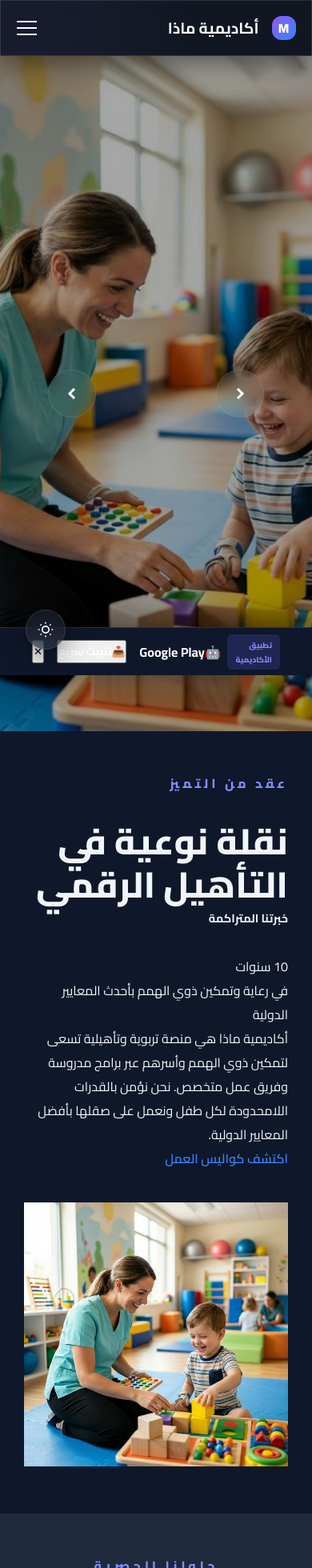
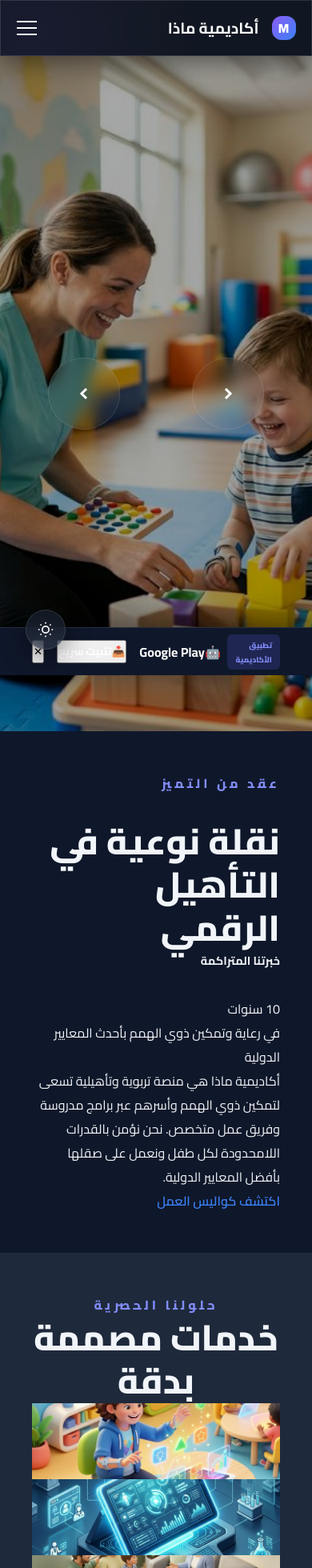
Before and after one commit to mazaacdemy/maza.online, a Next.js app: page /welcome in a window 390 px wide. Shown: the top 1960 px of the page at 80% size. Built offline with nearby package versions, Linux system fonts and the light colour scheme; no server answers; the database is empty.

Commit message:
V12.5: Pure Mastery - next/image Optimization and Zero-Prop Lint Compliance

```diff
--- a/app/welcome/page.tsx
+++ b/app/welcome/page.tsx
@@ -2,6 +2,7 @@
 
 import { useState, useEffect } from 'react';
 import Link from 'next/link';
+import Image from 'next/image';
 
 interface Slide {
   id: string | number;
@@ -89,16 +90,23 @@ export default function WelcomePage() {
   return (
     <div className="s-root" dir="rtl">
 
-      {/* Hero Section */}
+      {/* Hero Master - Optimization with Next/Image */}
       <section className="s-hero-adaptive">
         <div className="s-slider">
           {slides.map((slide, idx) => (
             <div key={slide.id} className={`s-slide ${idx === currentSlide ? 'active' : ''}`}>
-              <div
-                className="s-slide-img"
-                style={{ backgroundImage: `url(${slide.image})` }}
-              ></div>
-               <div className="s-container h-full flex items-center relative z-[1000]">
+              <div className="s-slide-img-wrapper">
+                <Image
+                  src={slide.image}
+                  alt={slide.title}
+                  fill
+                  priority={idx === 0}
+                  className="s-slide-img-optimized"
+                  sizes="100vw"
+                  quality={90}
+                />
+              </div>
+              <div className="s-container h-full flex items-center relative z-[1000]">
                   <div className="s-glass-card">
                      <h1 className="s-title-h1">{slide.title}</h1>
                      <p className="s-title-p">{slide.subtitle}</p>
@@ -113,7 +121,7 @@ export default function WelcomePage() {
                         </Link>
                      </div>
                   </div>
-               </div>
+              </div>
             </div>
           ))}
         </div>
@@ -130,7 +138,7 @@ export default function WelcomePage() {
       <section className="s-surface s-section-grand relative overflow-hidden">
         <div className="s-container">
            <div className="s-bento-dual">
-             <div className="anim-up">
+             <div className="anim-up delay-1">
                 <div className="s-tag mb-8">عقد من التميز</div>
                 <h2 className="s-title-h2 mb-12">نقلة نوعية في <span className="text-indigo-600">التأهيل</span> الرقمي</h2>
                 <div className="bg-indigo-600/10 p-12 rounded-3xl border border-indigo-500/20 backdrop-blur-xl mb-12 text-right">
@@ -146,7 +154,7 @@ export default function WelcomePage() {
                 </div>
              </div>
              <div className="relative anim-pop p-0 overflow-hidden group min-h-[600px] rounded-[60px] border-none shadow-2xl">
-                <img src="/assets/hero/parent_v11.png" className="w-full h-full object-cover grayscale-[0.2] group-hover:grayscale-0 transition-all duration-1000 scale-105 group-hover:scale-110" alt="About Maza" />
+                <Image src="/assets/hero/parent_v11.png" alt="About Maza" fill className="object-cover grayscale-[0.2] group-hover:grayscale-0 transition-all duration-1000 scale-105 group-hover:scale-110" />
                 <div className="absolute inset-0 bg-gradient-to-t from-black/80 via-black/20 to-transparent"></div>
              </div>
           </div>
@@ -156,19 +164,19 @@ export default function WelcomePage() {
       {/* Services Section */}
        <section className="s-surface-muted s-section-grand relative overflow-hidden">
          <div className="s-container flex flex-col items-center justify-center min-h-[50vh]">
-            <div className="text-center mb-32 anim-up">
+            <div className="text-center mb-32 anim-up delay-1">
                <span className="s-tag">حلولنا الحصرية</span>
                <h2 className="s-title-h2 mt-8">خدمات مصممة <span className="text-indigo-600">بدقة</span></h2>
             </div>
             <div className="s-services-grid-v2">
               {[
-                { i: "/assets/services/disability.png", t: "رعاية ذوي الهمم", d: "خطط تأهيلية متكاملة لتطوير المهارات الحياتية والاجتماعية بأحدث الأساليب العالمية." },
-                { i: "/assets/services/specialist.png", t: "دعم الأخصائيين", d: "أدوات مخصصة لتحسين جودة التشخيص والمتابعة الدقيقة للنتائج والتقارير." },
-                { i: "/assets/services/family.png", t: "الإرشاد الأسري", d: "نحن ندعم الأسرة كشريك أساسي في رحلة التأهيل والنمو المتكامل للطفل." }
+                { i: "/assets/services/disability.png", t: "رعاية ذوي الهمم", d: "خطط تأهيلية متكاملة لتطوير المهارات الحياتية والاجتماعية بأحدث الأساليب العالمية.", delay: 'delay-1' },
+                { i: "/assets/services/specialist.png", t: "دعم الأخصائيين", d: "أدوات مخصصة لتحسين جودة التشخيص والمتابعة الدقيقة للنتائج والتقارير.", delay: 'delay-2' },
+                { i: "/assets/services/family.png", t: "الإرشاد الأسري", d: "نحن ندعم الأسرة كشريك أساسي في رحلة التأهيل والنمو المتكامل للطفل.", delay: 'delay-3' }
               ].map((f, i) => (
-                <div key={i} className="s-adaptive-card p-12 text-right anim-up border-none shadow-none bg-slate-50 dark:bg-white/5" style={{ animationDelay: `${i * 0.2}s` }}>
-                   <div className="mb-10 w-40 h-40 overflow-hidden rounded-2xl mx-auto md:ml-0 md:mr-auto">
-                      <img src={f.i} alt={f.t} className="w-full h-full object-cover transform hover:scale-110 transition-transform duration-500" />
+                <div key={i} className={`s-adaptive-card p-12 text-right anim-up ${f.delay} border-none shadow-none bg-slate-50 dark:bg-white/5`}>
+                   <div className="mb-10 w-40 h-40 overflow-hidden rounded-2xl mx-auto md:ml-0 md:mr-auto relative">
+                      <Image src={f.i} alt={f.t} fill className="object-cover transform hover:scale-110 transition-transform duration-500" />
                    </div>
                    <h3 className="text-4xl font-black mb-6 mt-8">{f.t}</h3>
                    <p className="opacity-70 leading-relaxed text-2xl">{f.d}</p>
@@ -183,12 +191,12 @@ export default function WelcomePage() {
         <div className="s-container relative z-10">
             <div className="s-stats-grid">
                {[
-                 { l: "حالة تم تأهيلها", v: 15000, p: "+", i: "🎯" },
-                 { l: "أخصائي معتمد", v: 80, p: "+", i: "🏆" },
-                 { l: "محافظة نخدمها", v: 27, p: "", i: "📍" },
-                 { l: "ساعة خبرة", v: 25, p: "k+", i: "⏳" }
+                 { l: "حالة تم تأهيلها", v: 15000, p: "+", i: "🎯", delay: 'delay-1' },
+                 { l: "أخصائي معتمد", v: 80, p: "+", i: "🏆", delay: 'delay-2' },
+                 { l: "محافظة نخدمها", v: 27, p: "", i: "📍", delay: 'delay-3' },
+                 { l: "ساعة خبرة", v: 25, p: "k+", i: "⏳", delay: 'delay-4' }
                ].map((s, i) => (
-                 <div key={i} className="text-center md:text-right anim-up" style={{ animationDelay: `${i * 0.2}s` }}>
+                 <div key={i} className={`text-center md:text-right anim-up ${s.delay}`}>
                     <div className="s-stat-icon-bg mb-12 opacity-10">{s.i}</div>
                     <div className="text-7xl font-black text-indigo-600 mb-6 flex items-center justify-center md:justify-start">
                        <span>{s.v}</span>
@@ -210,43 +218,40 @@ export default function WelcomePage() {
         :global([data-theme='dark']) .s-surface { background: #0f172a; }
         .s-surface-muted { background: #f1f5f9; transition: background 0.5s; }
         :global([data-theme='dark']) .s-surface-muted { background: #1e293b; }
+
         .s-hero-adaptive { height: 100vh; position: relative; overflow: hidden; background: #000; }
         .s-slider { height: 100%; position: relative; }
         .s-slide { position: absolute; inset: 0; opacity: 0; visibility: hidden; transition: 1.5s cubic-bezier(0.16, 1, 0.3, 1); }
         .s-slide.active { opacity: 1; visibility: visible; z-index: 50; }
-        .s-slide-img { position: absolute; inset: 0; background-size: cover; background-position: center; z-index: 1; filter: brightness(0.65); transform: scale(1.1); transition: 10s linear; }
-        .active .s-slide-img { transform: scale(1); }
+
+        .s-slide-img-wrapper { position: absolute; inset: 0; z-index: 1; filter: brightness(0.65); transform: scale(1.1); transition: 10s linear; }
+        .active .s-slide-img-wrapper { transform: scale(1); }
+        :global(.s-slide-img-optimized) { object-fit: cover !important; }
+
         .s-glass-card { z-index: 1001; padding: 60px; max-width: 850px; color: #ffffff !important; text-align: right; background: rgba(15, 23, 42, 0.8); backdrop-filter: blur(20px); border-radius: 40px; border: 1px solid rgba(255,255,255,0.1); }
         .s-tag { color: #818cf8; font-weight: 950; text-transform: uppercase; letter-spacing: 4px; font-size: 1rem; margin-bottom: 2rem; }
         .s-title-h1 { font-size: clamp(3.5rem, 6vw, 5.5rem); font-weight: 950; line-height: 1.1; margin-bottom: 2.5rem; text-shadow: 0 5px 20px rgba(0,0,0,0.6); color: #ffffff !important; }
         .s-title-h2 { font-size: clamp(2.8rem, 5vw, 4.5rem); font-weight: 950; line-height: 1.2; }
         .s-title-p { font-size: 1.8rem; line-height: 1.8; max-width: 750px; text-shadow: 0 2px 10px rgba(0,0,0,0.5); color: #ffffff !important; opacity: 0.9; }
+
         .maza-hero-btn { display: inline-flex; align-items: center; justify-content: center; padding: 0.7rem 1.8rem; background: linear-gradient(135deg, #6366f1, #4f46e5); color: #ffffff !important; border-radius: 12px; font-weight: 700; font-size: 0.95rem; text-decoration: none; box-shadow: 0 10px 25px rgba(99, 102, 241, 0.2); transition: 0.4s cubic-bezier(0.175, 0.885, 0.32, 1.275); border: 1px solid rgba(255,255,255,0.25); cursor: pointer; position: relative; overflow: hidden; }
-        .maza-hero-btn::before { content: ""; position: absolute; top: 0; left: -100%; width: 50%; height: 100%; background: linear-gradient(120deg, transparent, rgba(255, 255, 255, 0.4), transparent); transition: all 0.6s; }
-        .maza-hero-btn:hover { transform: translateY(-5px) scale(1.03); box-shadow: 0 15px 35px rgba(99, 102, 241, 0.35); border-color: rgba(255,255,255,0.5); }
-        .maza-hero-btn:hover::before { left: 100%; }
+
         .s-nav-btn { position: absolute; top: 50%; translate: 0 -50%; width: 90px; height: 90px; border-radius: 50%; background: rgba(255,255,255,0.03); color: white; border: 1px solid rgba(255,255,255,0.1); z-index: 500; display: flex; align-items: center; justify-content: center; cursor: pointer; transition: 0.5s; backdrop-filter: blur(10px); }
-        .s-nav-btn:hover { background: #6366f1; transform: translateY(-50%) scale(1.1); border-color: #6366f1; box-shadow: 0 0 40px rgba(99, 102, 241, 0.5); }
         .s-nav-btn.right { right: 60px; }
         .s-nav-btn.left { left: 60px; }
-        .s-bento-dual { display: grid; grid-template-columns: 1fr 1fr; gap: 100px; align-items: center; }
-        .s-services-grid-v2 { display: grid; grid-template-columns: repeat(3, 1fr); gap: 60px; margin: 40px 0; width: 100%; }
-        .s-stats-grid { display: grid; grid-template-columns: repeat(4, 1fr); gap: 80px; }
+
         .s-adaptive-card { border-radius: 60px; transition: 0.5s cubic-bezier(0.16, 1, 0.3, 1); }
-        .s-adaptive-card:hover { transform: translateY(-15px); }
         .s-stat-icon-bg { font-size: 100px; line-height: 1; }
-        .anim-up { animation: up 1.2s cubic-bezier(0.16, 1, 0.3, 1) forwards; }
+
+        .anim-up { animation: up 1.2s cubic-bezier(0.16, 1, 0.3, 1) forwards; opacity: 0; }
+        .delay-1 { animation-delay: 0.2s; }
+        .delay-2 { animation-delay: 0.4s; }
+        .delay-3 { animation-delay: 0.6s; }
+        .delay-4 { animation-delay: 0.8s; }
+
         .anim-pop { animation: pop 1.2s cubic-bezier(0.16, 1, 0.3, 1) 0.3s forwards; }
         @keyframes up { from { opacity: 0; transform: translateY(80px); } to { opacity: 1; transform: translateY(0); } }
         @keyframes pop { from { opacity: 0; transform: scale(0.92); } to { opacity: 1; transform: scale(1); } }
-        @media (max-width: 768px) {
-           .s-container { padding: 0 30px; }
-           .s-bento-dual, .s-stats-grid, .s-services-grid-v2 { grid-template-columns: 1fr !important; gap: 40px; }
-           .s-glass-card { text-align: center; margin: 0 auto; padding: 30px; }
-           .s-nav-btn { width: 60px; height: 60px; }
-           .s-title-h1 { font-size: 2.8rem; }
-           .s-title-p { font-size: 1.3rem; }
-        }
       `}</style>
     </div>
   );
```
